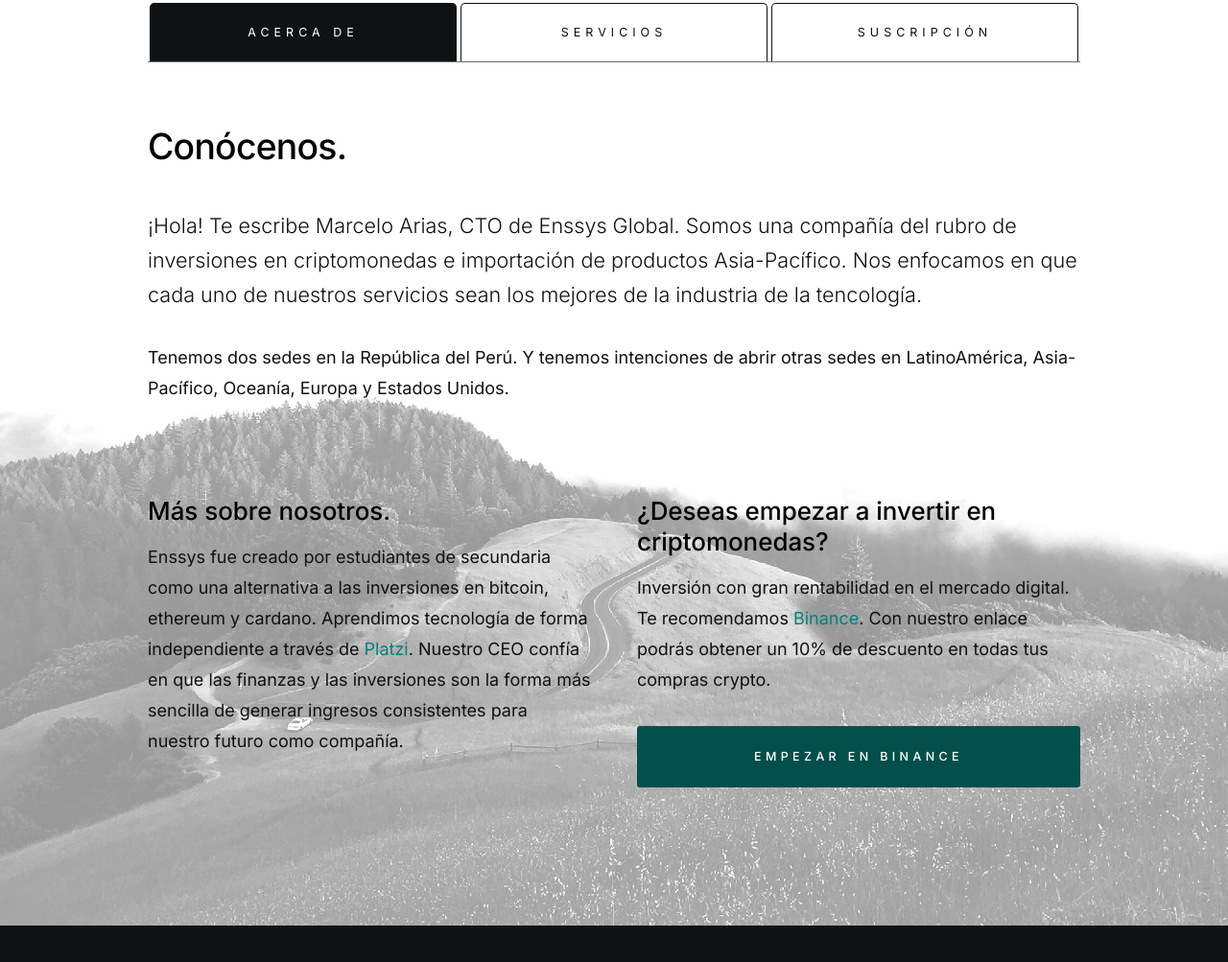
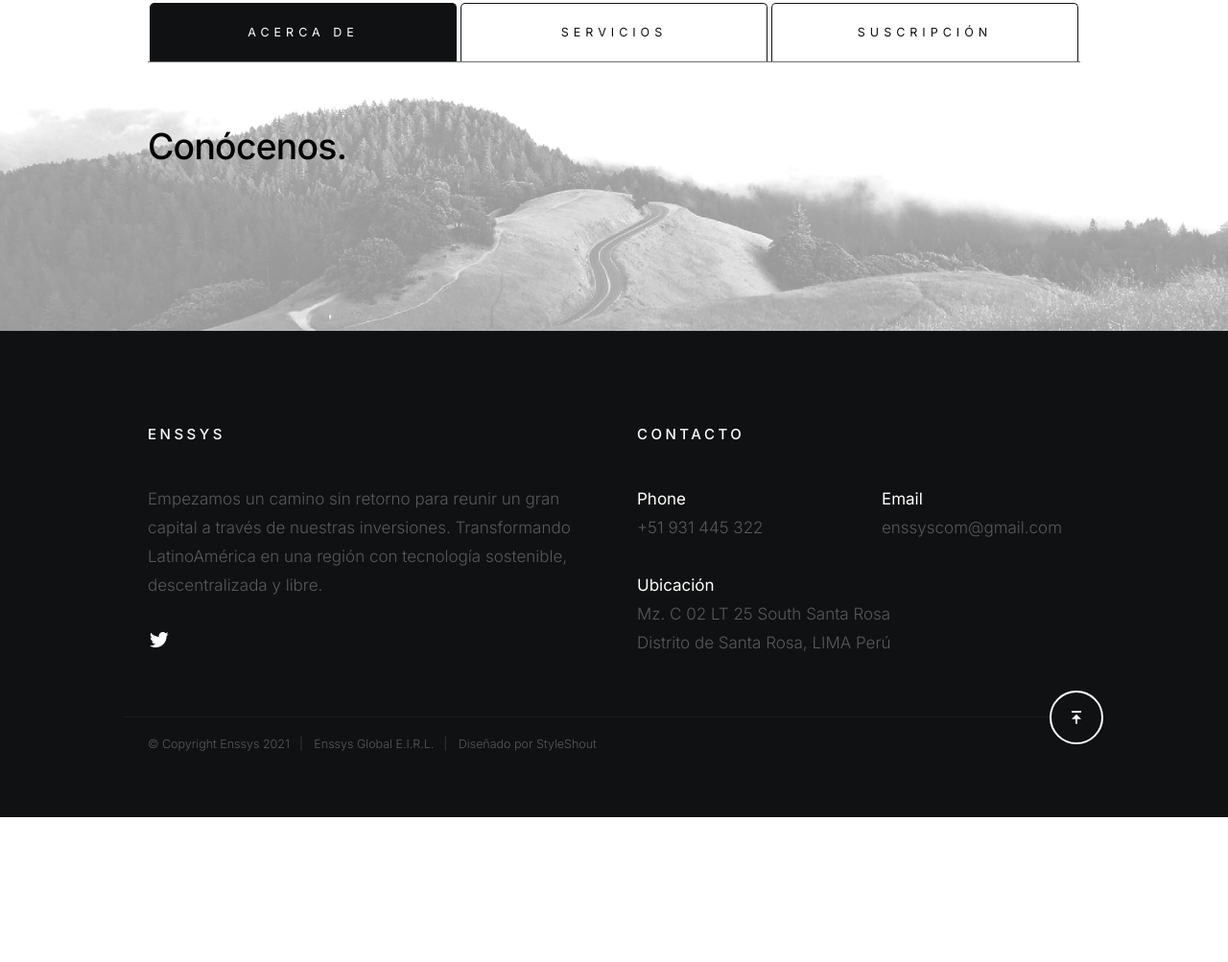
Before and after one commit to enssys/coming-soon-web, a plain HTML site: page index.html in a window 1280 px wide. Shown: the part 973-1976 px from the top of the page at 96% size. After the commit the page ends 1825 px from the top, so only its background shows below. Drawn offline with Linux system fonts and the light colour scheme.

Commit message:
Remove first outline paragraph

```diff
--- a/index.html
+++ b/index.html
@@ -140,60 +140,6 @@
                 </div>
 
                 <div class="row">
-                  <div class="column">
-                    <p class="lead">
-                      ¡Hola! Te escribe Marcelo Arias, CTO de Enssys Global.
-                      Somos una compañía del rubro de inversiones en
-                      criptomonedas e importación de productos Asia-Pacífico.
-                      Nos enfocamos en que cada uno de nuestros servicios sean
-                      los mejores de la industria de la tencología.
-                    </p>
-
-                    <p>
-                      Tenemos dos sedes en la República del Perú. Y tenemos
-                      intenciones de abrir otras sedes en LatinoAmérica,
-                      Asia-Pacífico, Oceanía, Europa y Estados Unidos.
-                    </p>
-
-                    <div class="row">
-                      <div class="column lg-6 tab-12">
-                        <h4>Más sobre nosotros.</h4>
-                        <p>
-                          Enssys fue creado por estudiantes de secundaria como
-                          una alternativa a las inversiones en bitcoin, ethereum
-                          y cardano. Aprendimos tecnología de forma
-                          independiente a través de
-                          <a
-                            href="https://unete.platzi.com/p/?utm_campaign=af_z8nz47zasr9n20g7hz8nz47zi3etbtjj"
-                            target="_blank"
-                            >Platzi</a
-                          >. Nuestro CEO confía en que las finanzas y las
-                          inversiones son la forma más sencilla de generar
-                          ingresos consistentes para nuestro futuro como
-                          compañía.
-                        </p>
-                      </div>
-                      <div class="column lg-6 tab-12">
-                        <h4>¿Deseas empezar a invertir en criptomonedas?</h4>
-                        <p>
-                          Inversión con gran rentabilidad en el mercado digital.
-                          Te recomendamos
-                          <a
-                            href="https://accounts.binance.com/es/register?ref=WO9ID09N"
-                            target="_blank"
-                            >Binance</a
-                          >. Con nuestro enlace podrás obtener un 10% de
-                          descuento en todas tus compras crypto.
-                        </p>
-                        <a
-                          href="https://accounts.binance.com/es/register?ref=WO9ID09N"
-                          target="_blank"
-                          class="btn btn--primary u-fullwidth"
-                          >Empezar en Binance</a
-                        >
-                      </div>
-                    </div>
-                  </div>
                 </div>
               </div>
               <!-- end 01 - tab about -->
```
